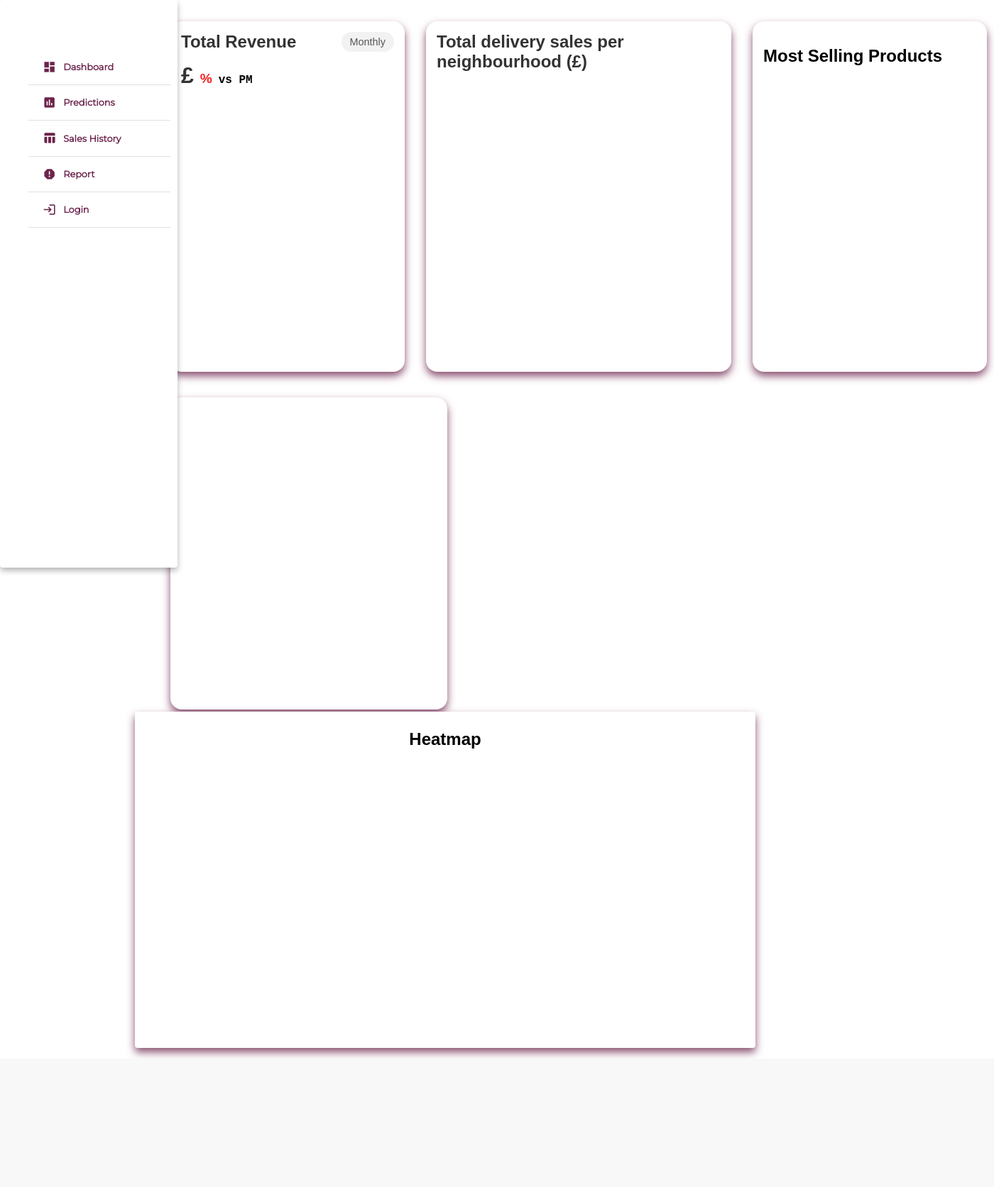
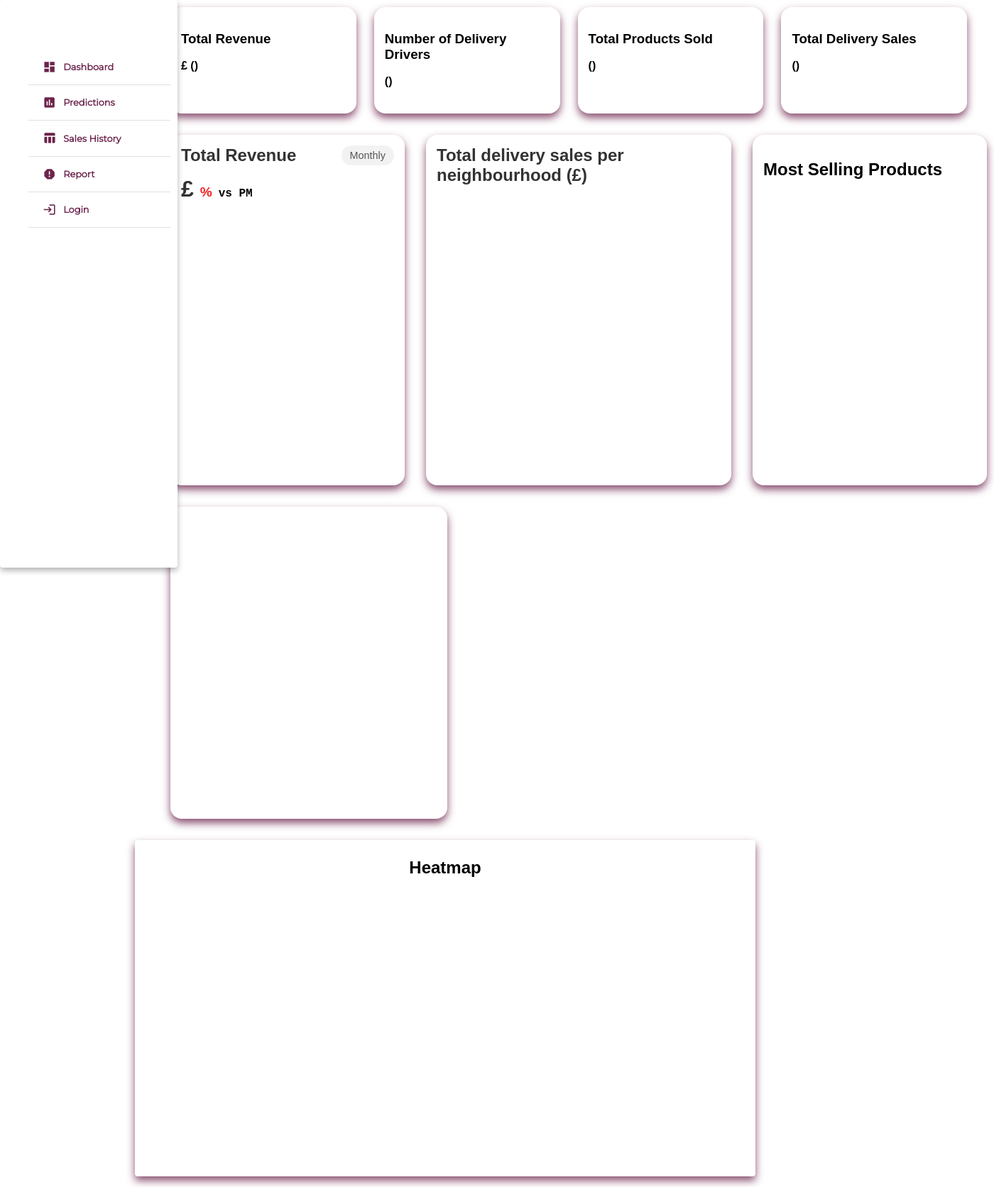
Before and after one commit to ilwad123/bakery-dashboard, a Django app: template DSP_bakery/templates/bakery.html in a window 1400 px wide. Shown: the whole page at 71% size. Before the commit the page ends 1490 px from the top, so only its background shows below. Run offline with Django 4.2, Linux system fonts and the light colour scheme; the template is opened without the code that fills it, so the values that code supplies are empty; a map, chart or similar area stays blank.

Commit message:
top cards added change the color background of each

```diff
--- a/DSP_bakery/static/css/main.css
+++ b/DSP_bakery/static/css/main.css
@@ -160,6 +160,7 @@ p{
     width: 350px;
     height: 50vh;
     font-family: 'Poppins', sans-serif;
+    margin-top:30px;
 }
 
 /* add a gap between card3 and card4 */
@@ -175,13 +176,38 @@ p{
     margin: 15px;
     text-align: center;
     width: 108vh;
-    margin-top: 3px;
+    margin-top:30px;
     /* margin-bottom: 20px; use this for the last card to give space for the bottom of the page */
     height:58vh;
     float:inline-start;
 }
 
+.summary,.summary2,.summary3,.summary4{
+    box-shadow: 0 6px 12px rgba(108, 36, 76, 0.8);
+    background-color: white;
+    border-radius: 16px;
+    padding: 15px;
+    margin-top: 10px;
+    margin-left: 70px;
+    text-align: left;
+    width: 19%;
+    min-width: 100px;
+    height: 15vh;
+    font-family: 'Poppins', sans-serif;
+    float:inline-start;
+}
+.summary2{
+    margin-left: 25px;
+}
+.summary3{
+    margin-left: 25px;
+}
+.summary4{
+    margin-left: 25px;
+}
+
 .container {
+    float:inline-start;
     display: flex;
     justify-content: space-between;
 }
--- a/DSP_bakery/templates/bakery.html
+++ b/DSP_bakery/templates/bakery.html
@@ -120,6 +120,24 @@
         console.log('Quantities:', quantities);
     </script>
 <main>
+    <div class="summary">
+        <h3>Total Revenue</h3>
+        <p>£ () </p>
+</div>
+ {% comment %} #should have a small cards at the top of the page with the total revenue,number of delivery driverstotal products sold,total delivery sales  {% endcomment %}
+
+    <div class="summary2">
+        <h3>Number of Delivery Drivers</h3>
+        <p> () </p>
+    </div>
+    <div class="summary3">
+        <h3>Total Products Sold</h3>
+        <p> () </p>
+    </div>
+    <div class="summary4">
+        <h3>Total Delivery Sales</h3>
+        <p> () </p>
+    </div>
     <div class="container">
         <!-- Line Chart -->
         <div class="card">
@@ -188,6 +206,8 @@
 </div>
 <br>
 <br>
+<br>
+<br>
     <div class="card3">
         <canvas id="donut" ></canvas>
     </div>
```
Also changed, not shown: DSP_bakery/DSP_bakery/views.py (+48 -1 lines), heatmap.py (added, +13 -0 lines).
